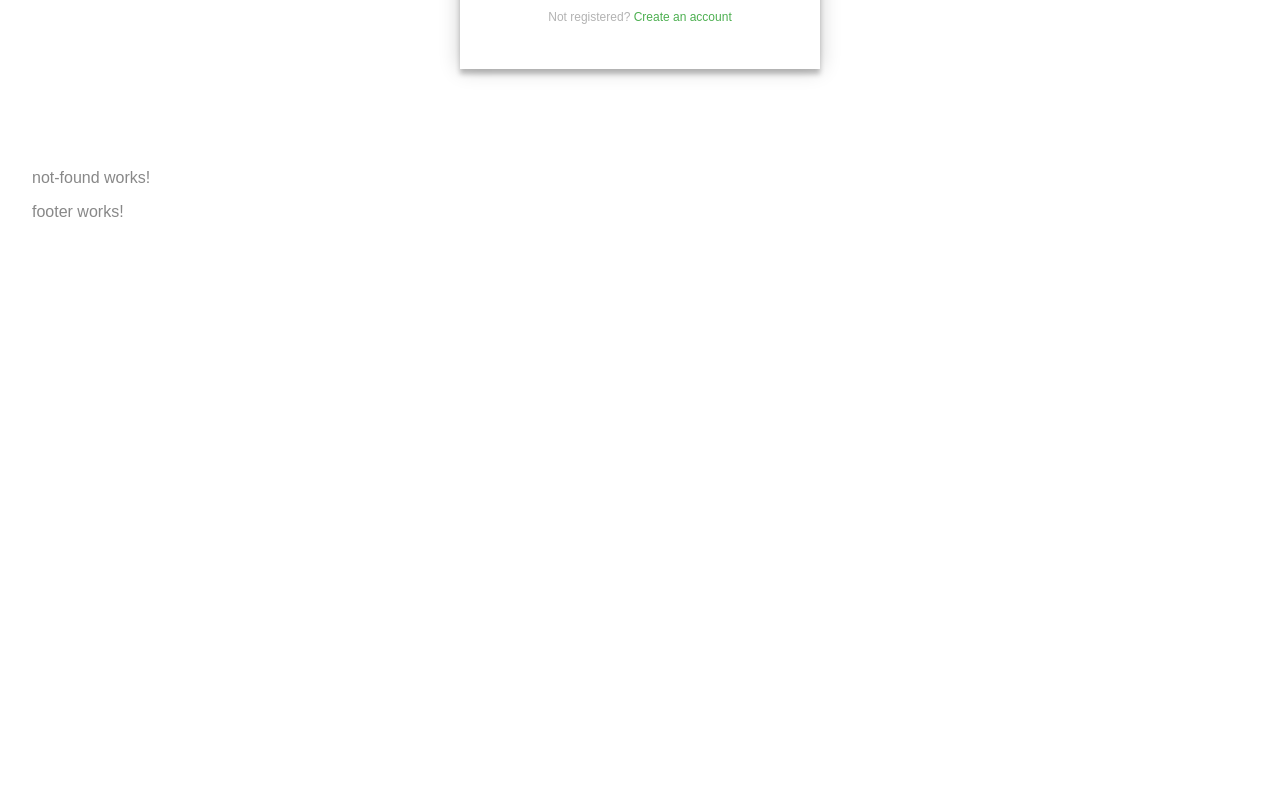
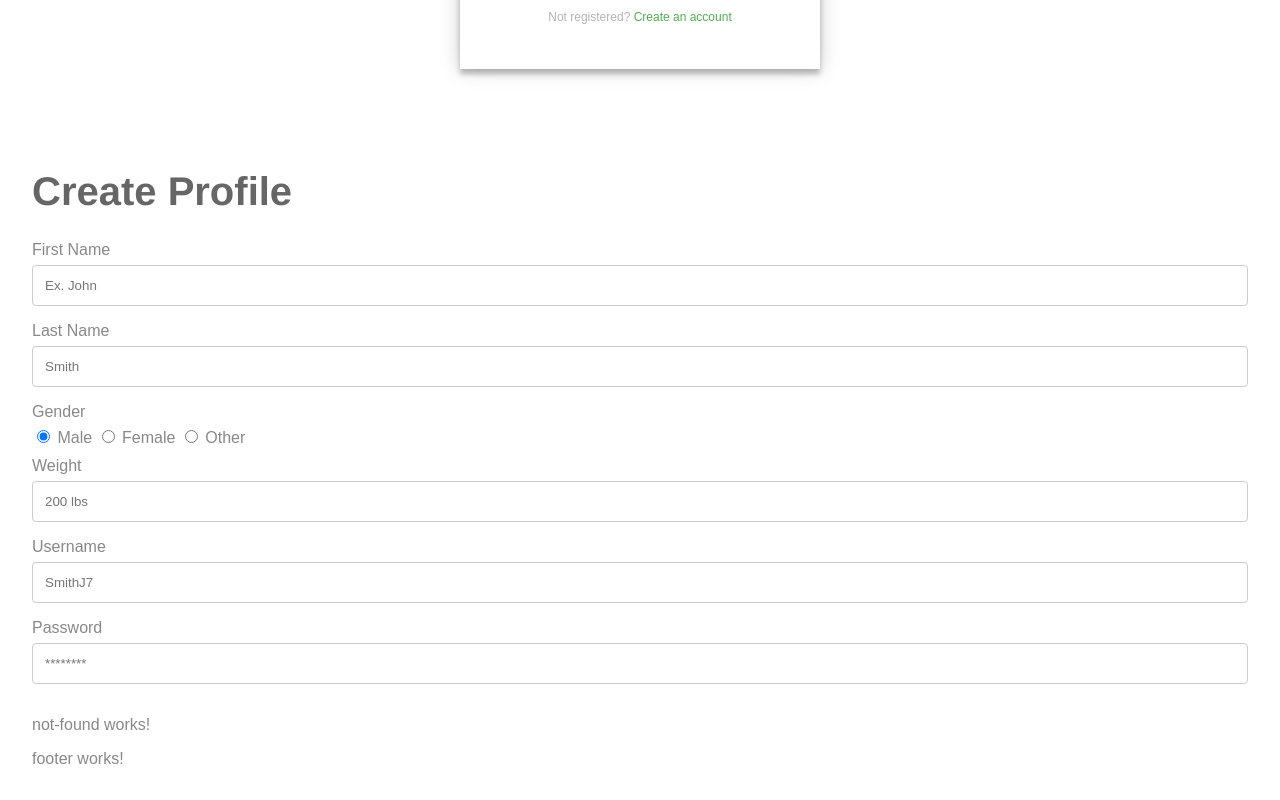
Before and after one commit to 3610FitnessApp/Fitness-App, an Angular app: page /register in a window 1280 px wide. Shown: the part 442-1242 px from the top of the page. Before the commit the page ends 800 px from the top, so only its background shows below. Built offline with nearby package versions, Linux system fonts and the light colour scheme.

Commit message:
new user form

```diff
--- a/src/app/app.component.html
+++ b/src/app/app.component.html
@@ -5,6 +5,8 @@
 
 <app-login-form></app-login-form>
 
+<app-new-user-form></app-new-user-form>
+
 <router-outlet></router-outlet>
 
 <app-footer></app-footer>
--- a/src/app/app.module.ts
+++ b/src/app/app.module.ts
@@ -11,6 +11,7 @@ import { AppRouterModule } from './router/router.module';
 import { AboutComponent } from './about/about.component';
 import { HeaderComponent } from './header/header.component';
 import { LoginFormComponent } from './login-form/login-form.component';
+import { NewUserFormComponent } from './new-user-form/new-user-form.component';
 
 
 @NgModule({
@@ -22,7 +23,8 @@ import { LoginFormComponent } from './login-form/login-form.component';
     NotFoundComponent,
     AboutComponent,
     HeaderComponent,
-    LoginFormComponent
+    LoginFormComponent,
+    NewUserFormComponent
   ],
   imports: [
     BrowserModule,
--- a/src/app/login-form/login-form.component.html
+++ b/src/app/login-form/login-form.component.html
@@ -1,12 +1,5 @@
 <div class="login-page">
   <div class="form">
-    <form class="register-form">
-      <input type="text" placeholder="name"/>
-      <input type="password" placeholder="password"/>
-      <input type="text" placeholder="email address"/>
-      <button>create</button>
-      <p class="message">Already registered? <a href="#">Sign In</a></p>
-    </form>
     <form class="login-form">
       <input type="text" placeholder="username"/>
       <input type="password" placeholder="password"/>
--- /dev/null
+++ b/src/app/new-user-form/new-user-form.component.css
@@ -0,0 +1,33 @@
+ /* Style inputs with type="text", select elements and textareas */
+ input[type=text], select, textarea {
+    width: 100%; /* Full width */
+    padding: 12px; /* Some padding */
+    border: 1px solid #ccc; /* Gray border */
+    border-radius: 4px; /* Rounded borders */
+    box-sizing: border-box; /* Make sure that padding and width stays in place */
+    margin-top: 6px; /* Add a top margin */
+    margin-bottom: 16px; /* Bottom margin */
+    resize: vertical /* Allow the user to vertically resize the textarea (not horizontally) */
+}
+
+/* Style the submit button with a specific background color etc */
+input[type=submit] {
+    background-color: #4CAF50;
+    color: white;
+    padding: 12px 20px;
+    border: none;
+    border-radius: 4px;
+    cursor: pointer;
+}
+
+/* When moving the mouse over the submit button, add a darker green color */
+input[type=submit]:hover {
+    background-color: #45a049;
+}
+
+/* Add a background color and some padding around the form */
+.container {
+    border-radius: 5px;
+    background-color: #f2f2f2;
+    padding: 20px;
+}
--- /dev/null
+++ b/src/app/new-user-form/new-user-form.component.html
@@ -0,0 +1,35 @@
+<form>
+  <h1>
+  Create Profile
+  </h1>
+  <div>
+    <div>
+      <label for='fname'>First Name</label>
+      <input type='text' id='fname' placeholder="Ex. John"/>
+    </div>
+    <div>
+      <label for='lname'>Last Name</label>
+      <input type='text' id='lname' placeholder="Smith"/>
+    </div>
+    <div>
+      <label for='gender'>Gender</label>
+      <div style='margin-top:6px; margin-bottom:10px;'>
+        <input type="radio" name="gender" value="male" checked> Male
+        <input type="radio" name="gender" value="female"> Female
+        <input type="radio" name="gender" value="other"> Other
+      </div>
+    </div>
+    <div>
+      <label for='weight'>Weight</label>
+      <input type='text' id='weight' placeholder="200 lbs"/>
+    </div>
+    <div>
+        <label for='username'>Username</label>
+        <input type='text' id='username' placeholder="SmithJ7"/>
+      </div>
+    <div>
+        <label for='password'>Password</label>
+        <input type='text' id='password' placeholder="********"/>
+    </div>
+  </div>
+</form>
--- /dev/null
+++ b/src/app/new-user-form/new-user-form.component.ts
@@ -0,0 +1,15 @@
+import { Component, OnInit } from '@angular/core';
+
+@Component({
+  selector: 'app-new-user-form',
+  templateUrl: './new-user-form.component.html',
+  styleUrls: ['./new-user-form.component.css']
+})
+export class NewUserFormComponent implements OnInit {
+
+  constructor() { }
+
+  ngOnInit() {
+  }
+
+}
```
Also changed, not shown: 1 other file (tests, documents, lock files or other folders).
